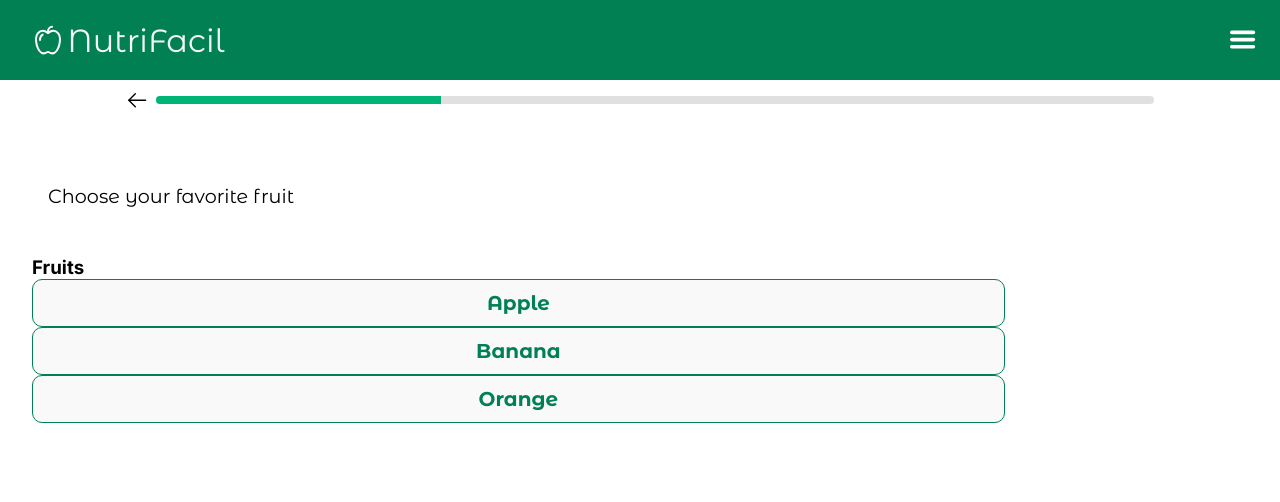
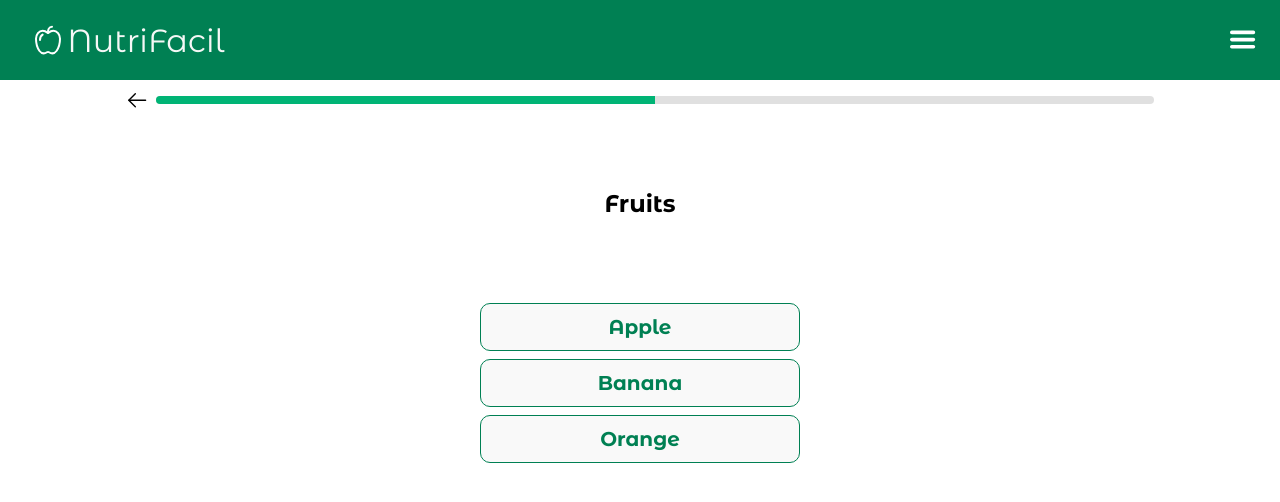
Before and after one commit to S6-2025/NutriFacil, a React (Vite) app in the folder Front-End/site/: page /questionary in a window 1280 px wide. Both pictures are taken after a click on the button "Continuar". Shown: the top 502 px of the page. Built offline with nearby package versions, Linux system fonts and the light colour scheme.

Commit message:
progresso no estilo do questionario

```diff
--- a/Front-End/site/src/components/Questionary.tsx
+++ b/Front-End/site/src/components/Questionary.tsx
@@ -53,8 +53,9 @@
 
       {step.type === "description" && (
         <div className="step-description">
-          <p className="description-text">{step.text}</p>
-          <h3>{step.question}</h3>
+           <h3>{step.question}</h3>
+
+
           <ul>
             {step.options.map((option) => (
               <li key={option}>
--- a/Front-End/site/src/components/QuestionaryLogic.ts
+++ b/Front-End/site/src/components/QuestionaryLogic.ts
@@ -7,9 +7,6 @@
 export const steps: StepType[] = [
   { type: "image", title: "Bem-vindo(a)!", imageUrl: "/select-green.svg", description: "lorem asd asssss ssushdasuad sdasuhda" },
   { type: "description", text: "Choose your favorite fruit", question: "Fruits", options: ["Apple", "Banana", "Orange"] },
-  { type: "single", question: "Pick one drink", options: ["Water", "Juice", "Soda"] },
-  { type: "single", question: "Pick one drink", options: ["Water", "Juice", "Soda"] },
-  { type: "single", question: "Pick one drink", options: ["Water", "Juice", "Soda"] },
   { type: "single", question: "Pick one drink", options: ["Water", "Juice", "Soda"] },
   { type: "multiple", question: "Select your preferred meals", options: ["Rice", "Pasta", "Salad"] },
 ];
--- a/Front-End/site/src/css/Questionary.css
+++ b/Front-End/site/src/css/Questionary.css
@@ -2,7 +2,7 @@
    display: flex;
    flex-direction: column;
    margin-top: 10vh;
-
+   width: 100%;
  }
 
 
@@ -16,22 +16,39 @@
 
  }
 
- .step-image,
+
  .step-description,
  .step-single,
  .step-multiple {
+   display: flex;
+   flex-direction: column;
+   justify-content: space-evenly;
+   align-items: center;
+   height: 50%;
+   gap: 2rem;
    padding-left: 2rem;
    padding-right: 2rem;
-   height: 90%;
+
  }
 
-.questionary-container   h2{
+ .questionary-container h2 {
    font-family: var(--font-logo);
    margin-bottom: 2rem;
    font-size: 2rem;
+   text-align: center;
+
  }
 
-.questionary-container p{
+ .questionary-container h3 {
+   font-family: var(--font-logo);
+   margin-bottom: 2rem;
+   font-size: 1.5rem;
+   text-align: center;
+
+
+ }
+
+ .questionary-container p {
    font-family: var(--font-logo);
    padding: 1rem;
    text-align: justify;
@@ -42,9 +59,10 @@
    word-wrap: break-word;
    overflow-wrap: break-word;
  }
+
  button {
    height: 3rem;
-   width: 80%;
+   width: 20rem;
    border-radius: 10px;
 
 
@@ -61,6 +79,7 @@
    color: var(--color8);
 
  }
+
  .continues:hover {
    background-color: var(--color4);
    border: 1px solid var(--color7);
@@ -72,19 +91,22 @@
    border: 1px solid var(--color3);
 
  }
+
  .options:hover {
    background-color: var(--color5);
    color: var(--color7);
    border: 1px solid var(--color4);
 
  }
+
  .multiple-options {
    background-color: var(--color8);
    color: var(--color3);
    border: 1px solid var(--color3);
 
  }
- .multiple-options.selected{
+
+ .multiple-options.selected {
    background-color: var(--color5);
    color: var(--color7);
    border: 1px solid var(--color4);
@@ -95,6 +117,9 @@
    list-style-type: none;
    padding: 0;
    margin: 0;
+   display: flex;
+   flex-direction: column;
+   gap: .5rem;
  }
 
 
```
Lines whose indentation alone changed are shown as unchanged.
